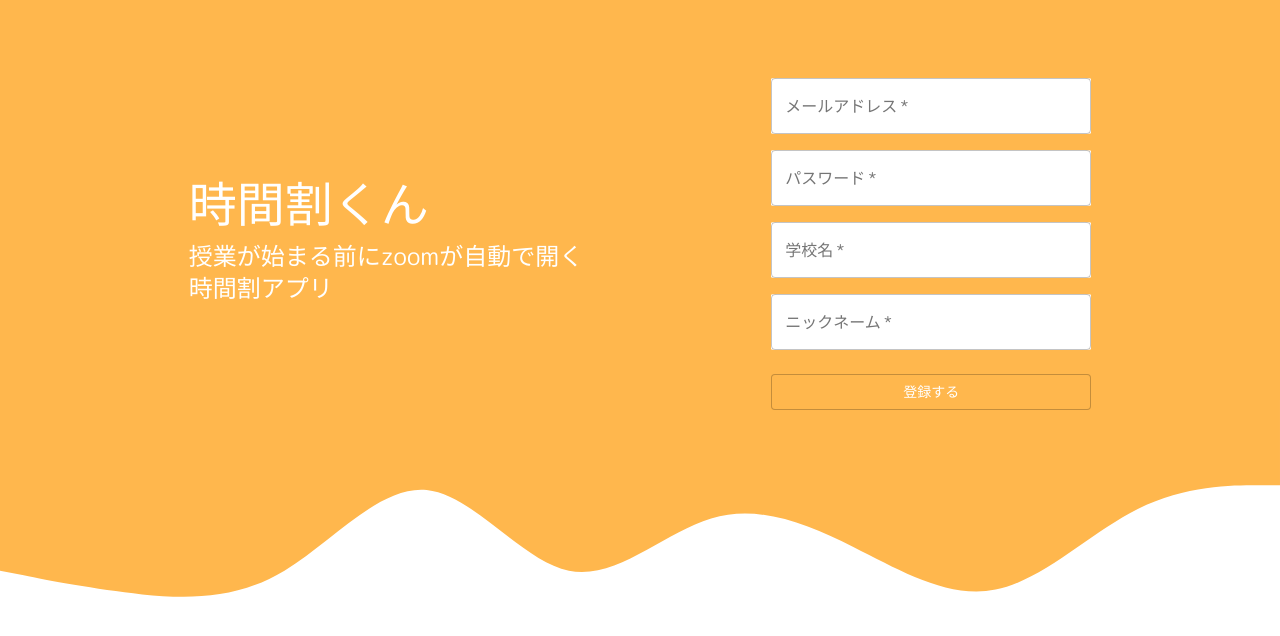
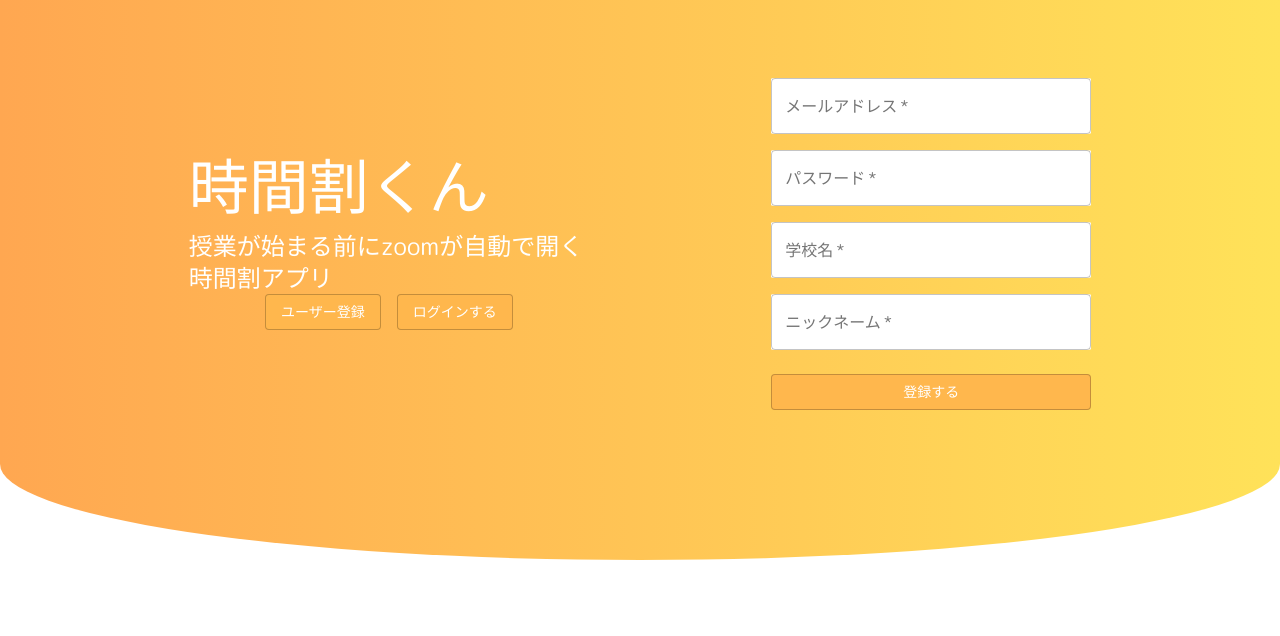
Before and after one commit to mi11km/zikanwarikun-front, a Next.js app: page / in a window 1280 px wide. Shown: the top 636 px of the page. Built offline with nearby package versions, Linux system fonts and the light colour scheme.

Commit message:
home background changed

```diff
--- a/src/components/screens/Home/index.tsx
+++ b/src/components/screens/Home/index.tsx
@@ -83,21 +83,20 @@ export const SignupForm: React.FC = () => {
 
 /**/
 
-const Background = styled('div')((theme) => ({
-    backgroundColor: theme.theme.palette.warning.light,
-    height: '50vh'
-}));
-
 export const HomeBackground: React.FC = ({ children }) => {
     return (
         <React.Fragment>
-            <Background>{children}</Background>
-            <svg xmlns="http://www.w3.org/2000/svg" viewBox="0 0 1440 320">
-                <path
-                    fill="#FFB74D"
-                    fillOpacity="1"
-                    d="M0,192L26.7,197.3C53.3,203,107,213,160,218.7C213.3,224,267,224,320,192C373.3,160,427,96,480,101.3C533.3,107,587,181,640,192C693.3,203,747,149,800,133.3C853.3,117,907,139,960,165.3C1013.3,192,1067,224,1120,213.3C1173.3,203,1227,149,1280,122.7C1333.3,96,1387,96,1413,96L1440,96L1440,0L1413.3,0C1386.7,0,1333,0,1280,0C1226.7,0,1173,0,1120,0C1066.7,0,1013,0,960,0C906.7,0,853,0,800,0C746.7,0,693,0,640,0C586.7,0,533,0,480,0C426.7,0,373,0,320,0C266.7,0,213,0,160,0C106.7,0,53,0,27,0L0,0Z"></path>
-            </svg>
+            <div>{children}</div>
+            <style jsx>{`
+                div {
+                    background: #ffe259;
+                    background: -webkit-linear-gradient(to right, #ffa751, #ffe259);
+                    background: linear-gradient(to right, #ffa751, #ffe259);
+                    height: 70vh;
+                    border-bottom-right-radius: 2000px 300px;
+                    border-bottom-left-radius: 2000px 300px;
+                }
+            `}</style>
         </React.Fragment>
     );
 };
--- a/src/pages/index.tsx
+++ b/src/pages/index.tsx
@@ -3,6 +3,7 @@ import Head from 'next/head';
 import { useRouter } from 'next/router';
 import React from 'react';
 
+import { SiteButton } from '../components/partials/Buttons';
 import { HomeBackground, SignupForm } from '../components/screens/Home';
 
 export const siteTitle = '時間割くん';
@@ -35,25 +36,29 @@ const Home: React.FC = () => {
                 <title>{siteTitle} | zoomが自動で開く時間割アプリ</title>
             </Head>
 
-            {/*<Grid container justify="center" spacing={2}>*/}
-            {/*    <Grid item>*/}
-            {/*        <SiteButton variant="outlined" onClick={(e) => handleRoute(e, urls.signup)}>*/}
-            {/*            ユーザー登録*/}
-            {/*        </SiteButton>*/}
-            {/*    </Grid>*/}
-            {/*    <Grid item>*/}
-            {/*        <SiteButton variant="outlined" onClick={(e) => handleRoute(e, urls.login)}>*/}
-            {/*            ログインする*/}
-            {/*        </SiteButton>*/}
-            {/*    </Grid>*/}
-            {/*</Grid>*/}
             <HomeBackground>
                 <InnerGrid container justify="space-between" alignItems="center">
                     <Grid item xs={12} sm={8} md={5} style={{ marginLeft: '3%' }}>
-                        <WhiteText variant="h3">{siteTitle}</WhiteText>
+                        <WhiteText variant="h2">{siteTitle}</WhiteText>
                         <WhiteText variant="h5" style={{ marginTop: '8px' }}>
                             授業が始まる前にzoomが自動で開く時間割アプリ
                         </WhiteText>
+                        <Grid container justify="center" spacing={2}>
+                            <Grid item>
+                                <SiteButton
+                                    variant="outlined"
+                                    onClick={(e) => handleRoute(e, urls.signup)}>
+                                    ユーザー登録
+                                </SiteButton>
+                            </Grid>
+                            <Grid item>
+                                <SiteButton
+                                    variant="outlined"
+                                    onClick={(e) => handleRoute(e, urls.login)}>
+                                    ログインする
+                                </SiteButton>
+                            </Grid>
+                        </Grid>
                     </Grid>
                     <Grid item style={{ marginRight: '3%' }}>
                         <SignupForm />
```
